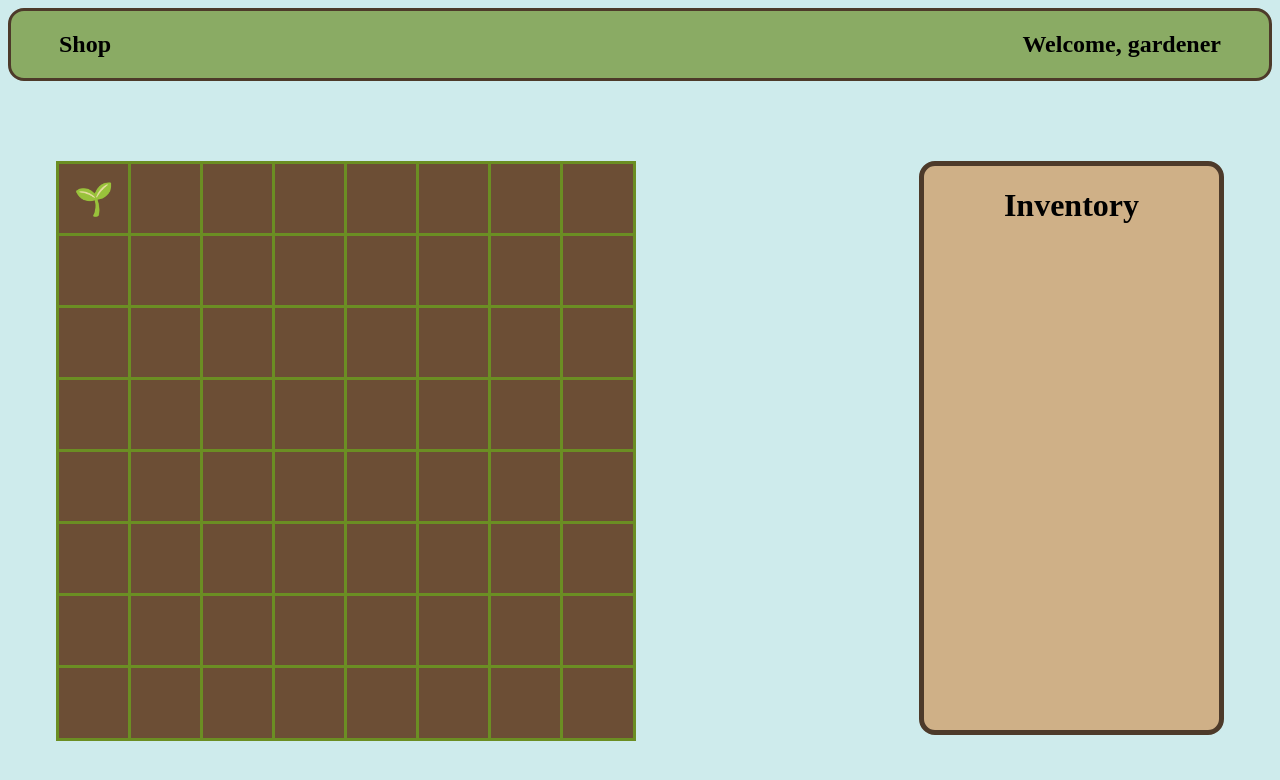
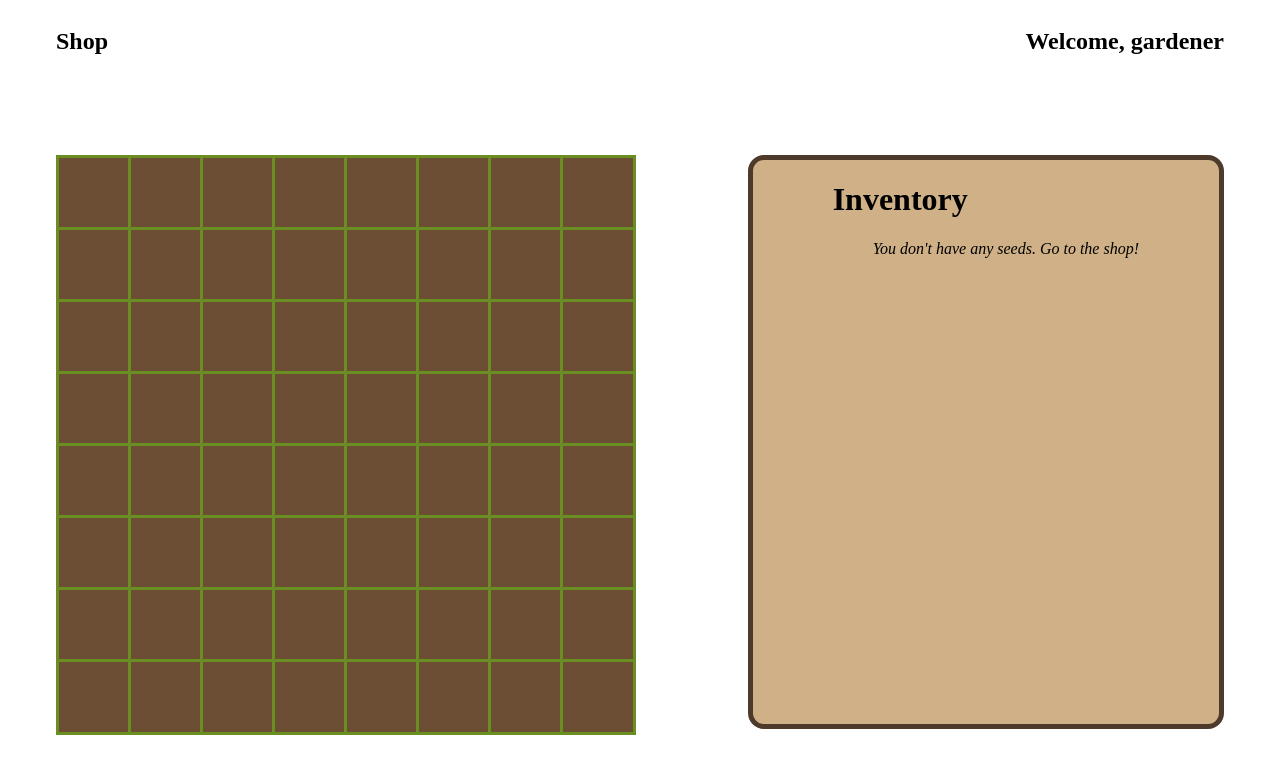
Before and after one commit to lreboseno22/Bloom-Room, a plain HTML site: page pages/garden.html in a window 1280 px wide. Both pictures are taken after a click on the element 94 px from the left and 198 px from the top of the page. Drawn offline with Linux system fonts and the light colour scheme.

Commit message:
Added inventory and seed shop

```diff
--- a/scripts/script.js
+++ b/scripts/script.js
@@ -18,6 +18,32 @@ if (playerNameEl) {
     const name = localStorage.getItem("playerName");
     playerNameEl.textContent = name || "gardener";
 
+    // Load Inventory
+    const inventoryEl = document.getElementById("seeds")
+    let inventory = JSON.parse(localStorage.getItem("inventory")) || [];
+
+    function loadInventory() {
+        if (!inventoryEl) return;
+        inventoryEl.innerHTML = "";
+
+        if (inventory.length === 0) {
+            const li = document.createElement("li");
+            li.textContent = "You don't have any seeds. Go to the shop!";
+            li.style.fontStyle = "italic";
+            li.style.listStyle = "none";
+            inventoryEl.appendChild(li);
+            return;
+        }
+
+        inventory.forEach(seed => {
+            const li = document.createElement("li");
+            li.textContent = seed;
+            inventoryEl.appendChild(li);
+        });
+    }
+
+    loadInventory();
+
     // Dynamically create garden
     const gardenGrid = document.getElementById("gardenGrid");
     const rows = 8;
@@ -32,14 +58,31 @@ if (playerNameEl) {
 
             // Plant seed when clicking cell
             cell.addEventListener('click', () => {
-                if(!cell.textContent){
-                    cell.textContent = "🌱"; // plant seed
-                } else {
-                    cell.textContent = ""; //remove seed
+                if (!inventory.length) {
+                    alert("You don't own any seeds! Buy some from the shop.");
+                    return;
                 }
             })
             gardenGrid.appendChild(cell);
         }
     }
 
+    // Navigate to shop
+    const shopBtn = document.getElementById("shopBtn");
+    if (shopBtn) {
+        shopBtn.style.cursor = "pointer";
+        shopBtn.addEventListener("click", () => {
+            window.location.href = "./shop.html";
+        });
+    }
 }
+
+const shop = document.getElementById("shop");
+if (shop) {
+    const seedCatalog = [
+        { seed: "carrot", stages: ["🌱", "🥕"] },
+        { seed: "tomato", stages: ["🌱", "🌿", "🍅"] },
+        { seed: "sunflower", stages: ["🌱", "🌿", "🌻"] }
+    ];
+
+}
--- a/styles/garden.css
+++ b/styles/garden.css
@@ -1,12 +1,6 @@
-body {
-    background-color: rgba(175, 223, 224, 0.61);
-}
-
 #navbar {
     display: flex;
     justify-content: space-between;
-    border: 3px solid #4d3a2a;
-    background-color: #6a8e23ac;
     border-radius: 1rem;
 }
 
```
Also changed, not shown: pages/shop.html (+22 -0 lines), styles/shop.css (added).
